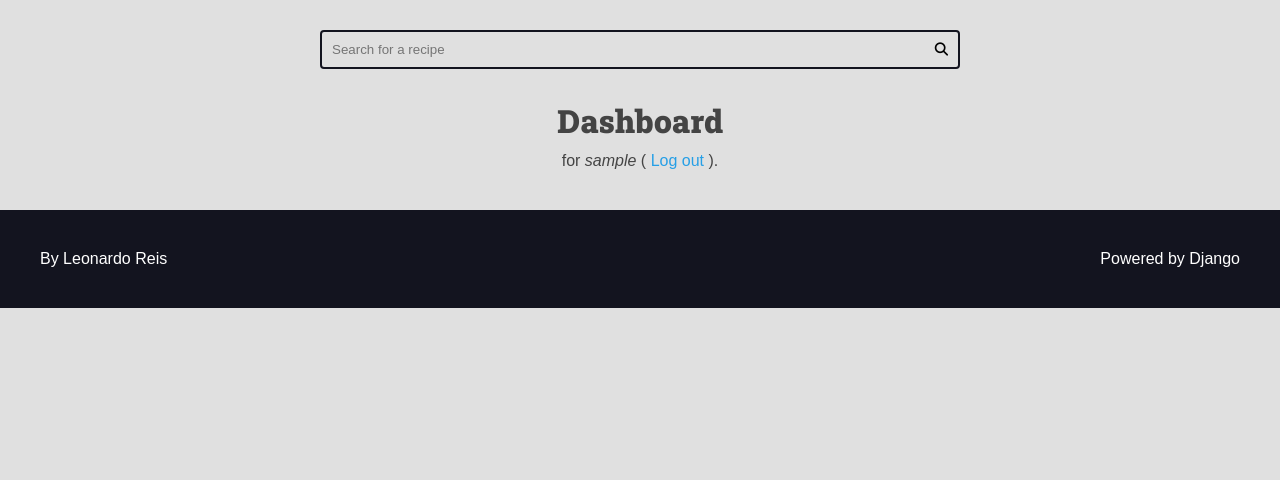
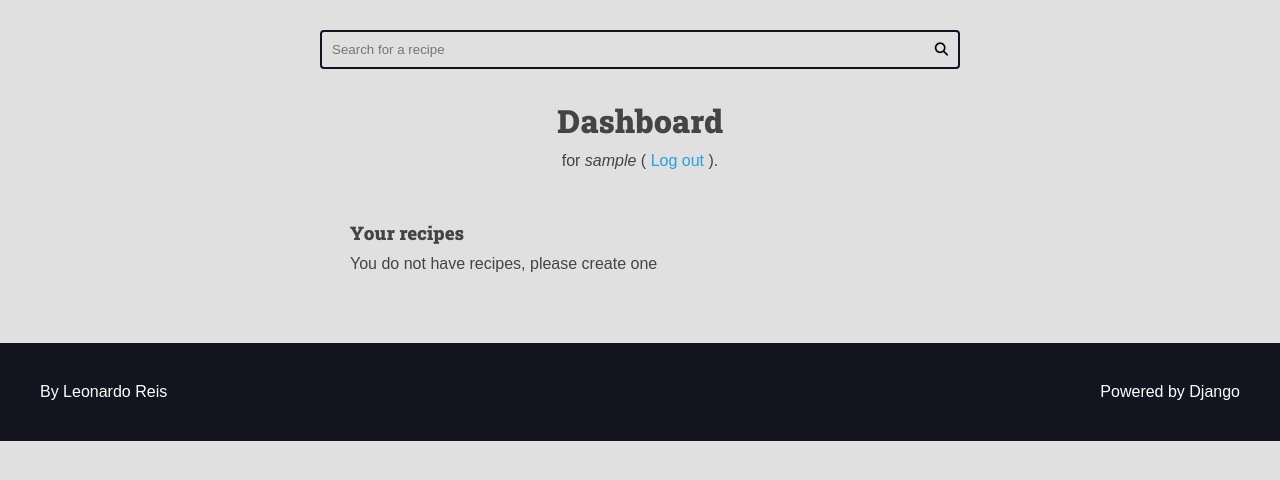
Before and after one commit to LeonardoReisC/django-project-recipes, a Django app: template authors/templates/authors/pages/dashboard.html in a window 1280 px wide. Shown: the part 113-593 px from the top of the page. Run offline with Django 4.2, Linux system fonts and the light colour scheme; the template is opened without the code that fills it, so the values that code supplies are empty; the visitor is signed in with stand-in values (Sample User, id 1); parts of the project's set-up code (start-up, migrations or seed data) failed here and were passed over.

Commit message:
add user recipes on dashboard

```diff
--- a/authors/templates/authors/pages/dashboard.html
+++ b/authors/templates/authors/pages/dashboard.html
@@ -4,11 +4,25 @@
 
 {% block content %}
 
+{% include "global/partials/messages.html" %}
+
 <div class="main-content center container">
     <h1>Dashboard</h1>
     {% include 'authors/partials/login_message.html' with text="for" %}
+
+    <div class="authors-dashboard-container">
+        <h3>Your recipes</h3>
+
+        <ul>
+            {% for recipe in recipes %}
+            <li><a href="#">{{ recipe.title }}</a></li>
+            {% empty %}
+            <li><p>You do not have recipes, please create one</p></li>
+            {% endfor %}
+
+        </ul>
+    </div>
 </div>
 
-{% include "global/partials/messages.html" %}
 
 {% endblock content %}
--- a/authors/templates/authors/pages/login.html
+++ b/authors/templates/authors/pages/login.html
@@ -14,6 +14,9 @@
 </div>
 
 {% include "global/partials/messages.html" %}
+
+{% if not user.is_authenticated %}
 {% include "global/partials/form.html" %}
+{% endif %}
 
 {% endblock content %}
--- a/base_static/global/css/style.css
+++ b/base_static/global/css/style.css
@@ -430,7 +430,22 @@ h6 {
 }
 
 /* Authors */
+
 .login-message {
+    margin: 1rem 0;
+}
+
+.authors-dashboard-container {
+    max-width: 64rem;
+    text-align: left;
+    padding: var(--spacing-gutter-medium);
+    margin: 0 auto;
+}
+
+.authors-dashboard-container h3,
+.authors-dashboard-container p,
+.authors-dashboard-container ul {
+    list-style-type: none;
     margin: 1rem 0;
 }
 
```
Also changed, not shown: authors/views.py (+10 -1 lines).
